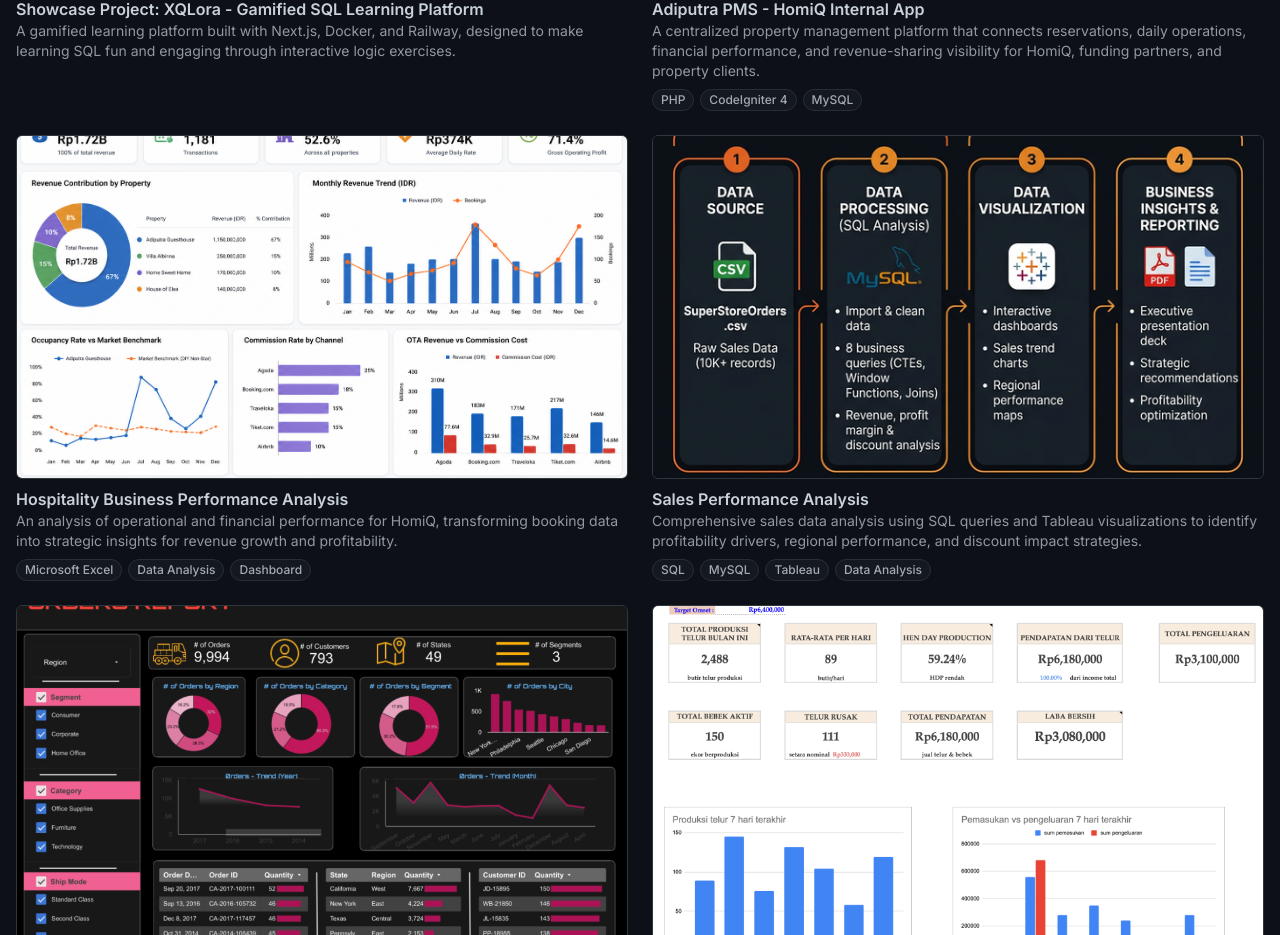
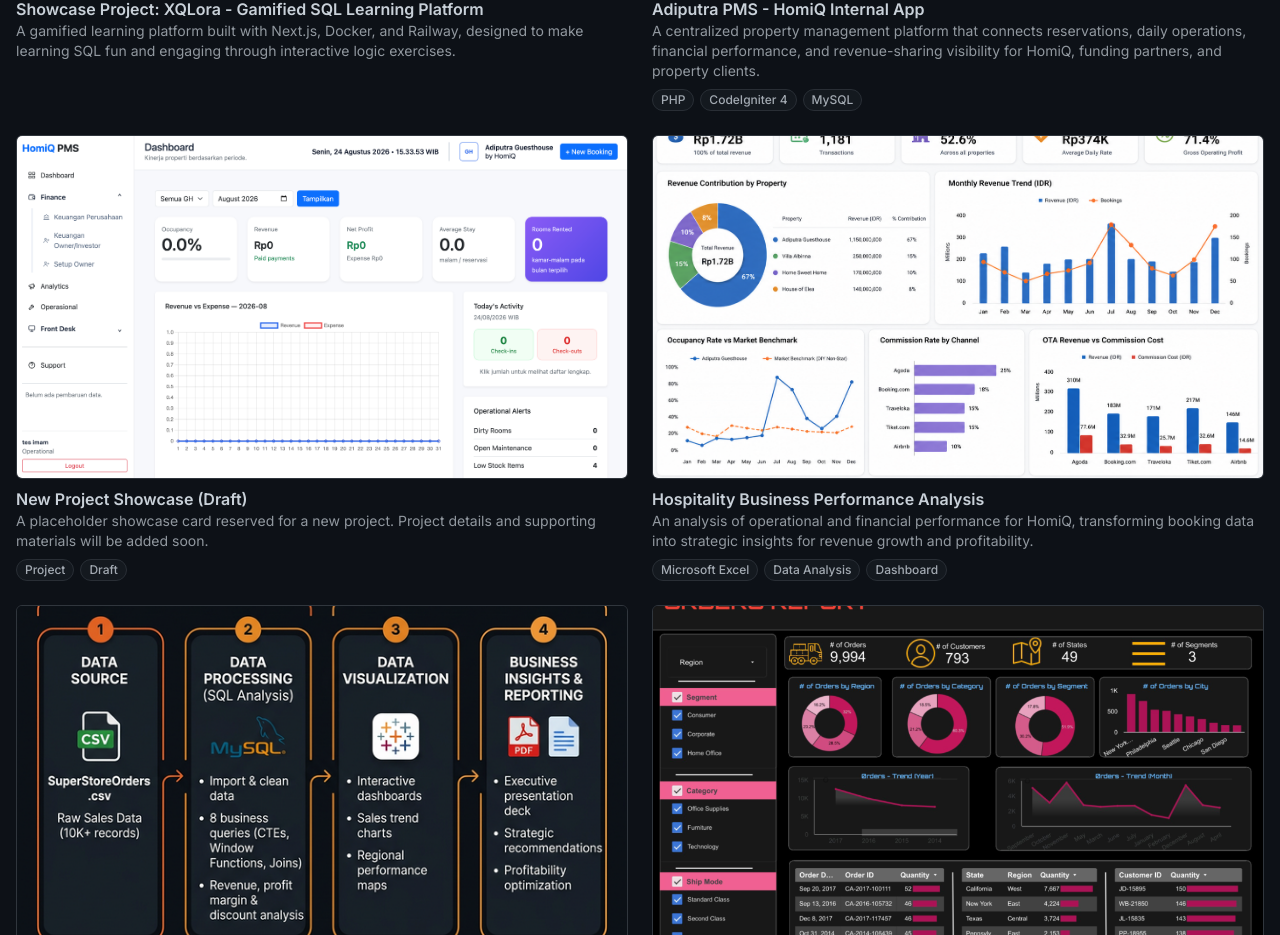
Before and after one commit to idwip11/personla-website, a Next.js app: page / in a window 1280 px wide. Shown: the part 1935-2870 px from the top of the page. Built offline with nearby package versions, Linux system fonts and the light colour scheme.

Commit message:
Add draft project showcase card

```diff
--- a/data/portfolio.ts
+++ b/data/portfolio.ts
@@ -80,6 +80,15 @@ export const SHOWCASES: ShowcaseItem[] = [
       username: "imam",
       password: "imam1234"
     }
+  },
+  {
+    title: "New Project Showcase (Draft)",
+    description: "A placeholder showcase card reserved for a new project. Project details and supporting materials will be added soon.",
+    previewImage: "/images/showcases/adiputra-pms-dashboard.png",
+    tags: ["Project", "Draft"],
+    projectDescription: "This showcase page is reserved for a new project. The project description, key features, tools, technologies, preview image, and links will be added in a future update.",
+    keyFeatures: [],
+    techStack: []
   },
   {
     title: "Hospitality Business Performance Analysis",
```
